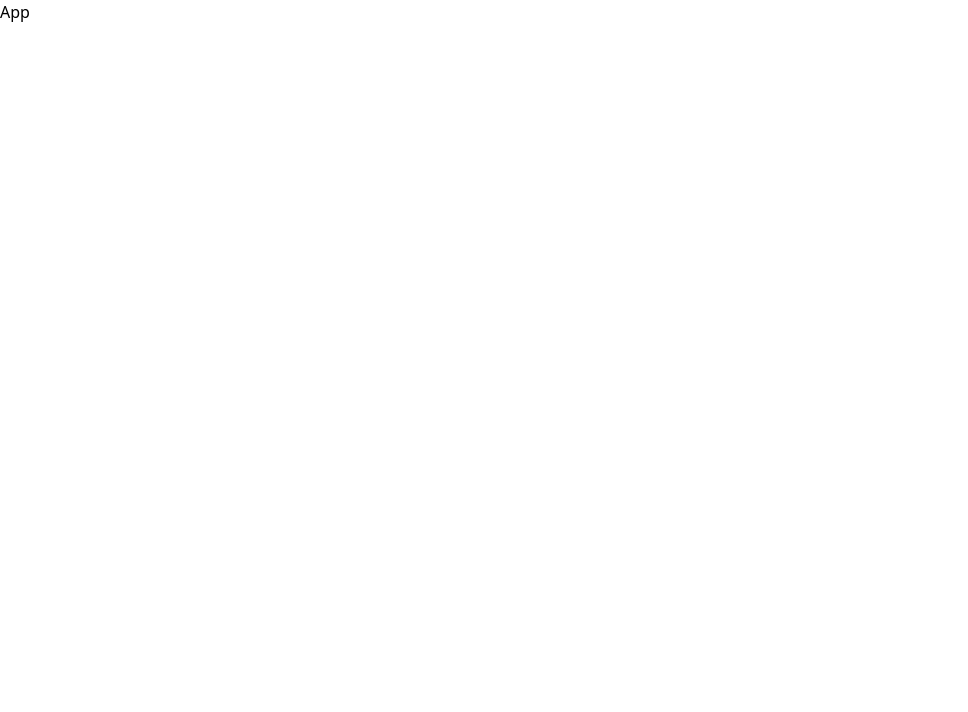
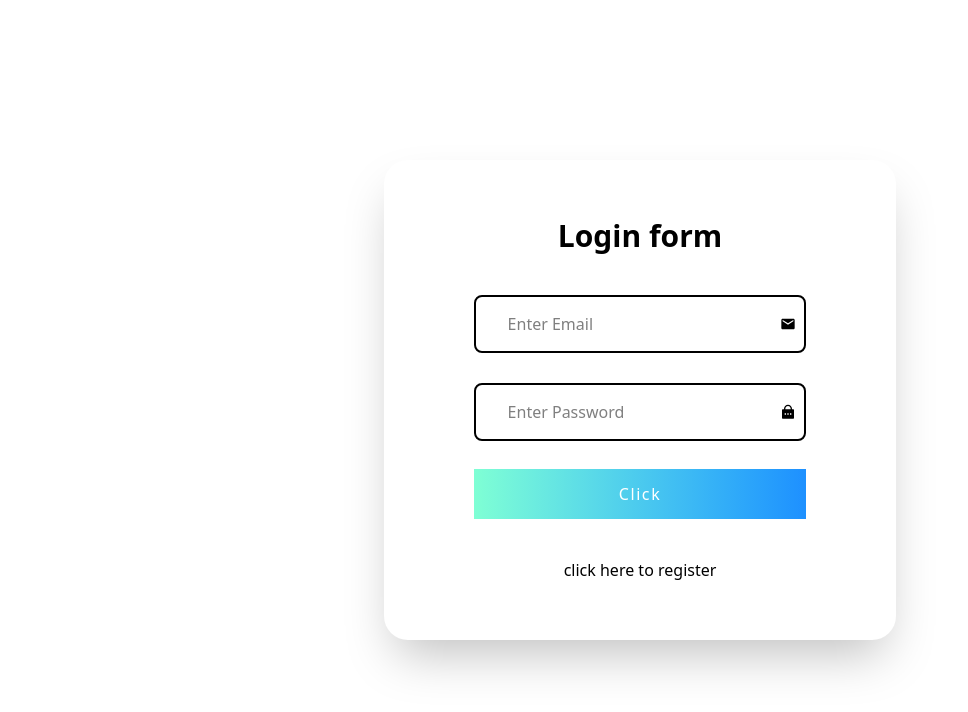
Before and after one commit to Naveen4567890/aurra, a React (Vite) app in the folder aurra-robowaves/: page / in a window 1280 px wide. Shown: the top 712 px of the page, without its empty margins (0-968 px from the left). Built offline with nearby package versions, Linux system fonts and the light colour scheme.

Commit message:
created routes

```diff
--- a/aurra-robowaves/src/App.jsx
+++ b/aurra-robowaves/src/App.jsx
@@ -2,11 +2,12 @@
 
 import './App.css'
 
-import React from 'react'
+import { RouterProvider } from 'react-router-dom'
+import routes from './routes/Routes'
 
 const App = () => {
   return (
-    <div>App</div>
+    <RouterProvider router={routes}></RouterProvider>
   )
 }
 
--- a/aurra-robowaves/src/components/Login.jsx
+++ b/aurra-robowaves/src/components/Login.jsx
@@ -0,0 +1,57 @@
+import React, {  useState } from 'react'
+
+
+import { MdEmail } from "react-icons/md";
+import { RiLockPasswordFill } from "react-icons/ri";
+import toast from 'react-hot-toast';
+import { Link,useNavigate } from 'react-router-dom';
+
+
+const Login = () => {
+
+  let nagivate=useNavigate()
+  const [state,setState]=useState({})
+
+  const handleChange=(e)=>{
+  let{name,value}=e.target
+  setState({...state,[name]:value})
+  }
+
+  const handleSubmit=(e)=>{
+    e.preventDefault();
+     (async ()=>{
+
+      try {
+        let data=await empServices.loginUser(state)
+        if(data.status==200){
+        toast.success("login successfully")
+
+        nagivate("/home")
+      }
+      else{
+        toast.error(`${data.response.data.message}`)
+        return
+      }
+      } catch (error) {
+        toast.error("something went wrong")
+        return
+      }
+    })()
+
+
+  }
+
+  return (
+     <div className='size-full  grid place-items-center' >
+          <form action=""  onSubmit={handleSubmit} className='w-2/5 h-[60%] bg-white rounded-3xl shadow-2xl grid place-items-center px-[7%] py-8 max-sm:w-[80%] overflow-scroll'>
+            <div className='size-full grid place-items-center text-xl font-bold'><h1 className='sm:text-3xl'>Login form</h1></div>
+            <div className='flex w-full h-2/3 rounded-lg border-2'><input type="email" name="email" placeholder='Enter Email' onChange={handleChange} className='flex px-8 w-[95%] h-full outline-0'/><span className='p-2 grid place-items-center'><MdEmail /></span></div>
+            <div className='flex w-full h-2/3 rounded-lg border-2'><input type="password" name="password" placeholder='Enter Password' onChange={handleChange} className='flex px-8 w-[95%] h-full outline-0'/><span className='p-2 grid place-items-center'><RiLockPasswordFill /></span></div>
+            <div className=' w-full h-2/3 bg-linear-to-l from-[dodgerblue] to-[aquamarine] text-white grid place-items-center tracking-widest active:scale-[0.9]'><button className='size-full hover:bg-green-500 '>Click</button></div>
+            <div className='hover:underline'><Link to="/register">click here to register</Link></div>
+          </form>
+        </div>
+  )
+}
+
+export default Login
--- a/aurra-robowaves/src/components/Register.jsx
+++ b/aurra-robowaves/src/components/Register.jsx
@@ -0,0 +1,9 @@
+import React from 'react'
+
+const Register = () => {
+  return (
+    <div>Register</div>
+  )
+}
+
+export default Register
--- a/aurra-robowaves/src/main.jsx
+++ b/aurra-robowaves/src/main.jsx
@@ -1,9 +1,11 @@
 import { StrictMode } from 'react'
 import { createRoot } from 'react-dom/client'
 import App from './App.jsx'
+import { Toaster } from 'react-hot-toast'
 
 createRoot(document.getElementById('root')).render(
   <StrictMode>
     <App />
+    <Toaster />
   </StrictMode>,
 )
--- /dev/null
+++ b/aurra-robowaves/src/routes/Routes.jsx
@@ -0,0 +1,16 @@
+import React from 'react'
+import { createBrowserRouter } from 'react-router-dom'
+import Register from '../components/Register'
+import Login from '../components/Login'
+let routes=createBrowserRouter([
+    {
+        path:"/register",
+        element:<Register></Register>
+    },
+    {
+        path:"/",
+        element:<Login></Login>
+    },
+
+])
+export default routes
```
Also changed, not shown: aurra-robowaves/package.json (+7 -1 lines), 2 other files (tests, documents, lock files or other folders).
